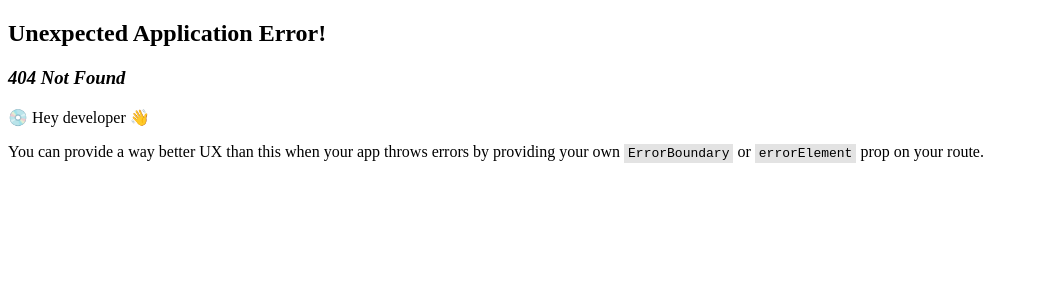
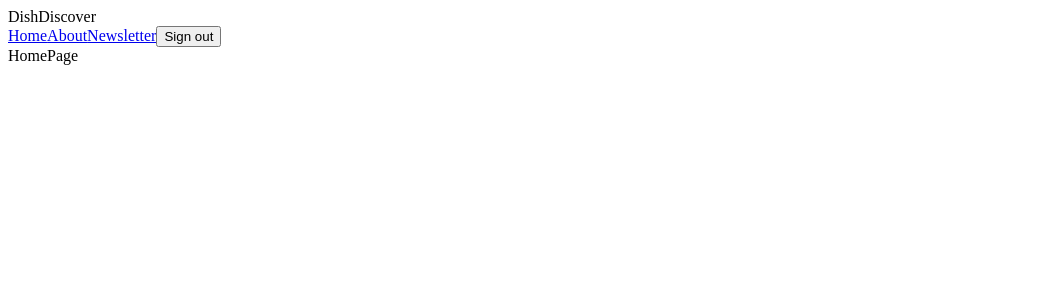
Before and after one commit to SuccessEnehikhuere/DishDiscover, a React (Vite) app: page /homepage in a window 1280 px wide. Before the commit this address had no page. Shown: the top 300 px of the page, without its empty margins (0-1039 px from the left). Built offline with nearby package versions, Linux system fonts and the light colour scheme.

Commit message:
feat:use NavLink from react-router-dom to set up the Navbar component

```diff
--- a/src/App.jsx
+++ b/src/App.jsx
@@ -1,45 +1,42 @@
 import { useState } from 'react'
 import { createBrowserRouter, RouterProvider } from 'react-router-dom'
-import { HomeLayout, Landing, About, Newsletter, Error, Dish } from './pages'
-
+import { HomeLayout, Landing, About, Newsletter, Error, Dish, HomePage } from './pages'
 
 const router = createBrowserRouter([
   {
     path: '/',
     element: <HomeLayout />,
+    children: [
+      {
+        path: 'homepage',
+        element: <HomePage/>,
       },
       {
-    path: '/Landing',
-    element: <Landing />,
-  },
-  {
-    path: '/About',
+        path: 'about',
         element: <About />,
       },
       {
-    path: '/Newsletter',
+        path: 'newsletter',
         element: <Newsletter />,
       },
       {
-    path: '/Error',
+        path: 'error',
         element: <Error />,
       },
       {
-    path: '/Dish',
+        path: 'dish',
         element: <Dish />,
+      },
+    ],
+  },
+  {
+    index: true,
+    element: <Landing />,
   },
 ])
 
-
-
-
-
-
-const App = ()=>{
-
-  return (
-    <RouterProvider router={router}/>
-  )
+const App = () => {
+  return <RouterProvider router={router} />
 }
 
 export default App
--- /dev/null
+++ b/src/components/Navbar.jsx
@@ -0,0 +1,31 @@
+import React from 'react'
+import { NavLink } from 'react-router-dom'
+
+
+const Navbar = () => {
+  return (
+    <nav>
+      <div className="nav-center">
+        <span className="logo">DishDiscover</span>
+        <div className="nav-links">
+          <NavLink to="/homepage" className="nav-link">
+            Home
+          </NavLink>
+          <NavLink to="/about" className="nav-link">
+            About
+          </NavLink>
+          <NavLink to="/newsletter" className="nav-link">
+            Newsletter
+          </NavLink>
+          <NavLink to="/" className="nav-link">
+            <button>
+              Sign out
+            </button>
+          </NavLink>
+        </div>
+      </div>
+    </nav>
+  )
+}
+
+export default Navbar
--- a/src/pages/HomeLayout.jsx
+++ b/src/pages/HomeLayout.jsx
@@ -1,8 +1,15 @@
 import React from 'react'
+import { Outlet } from 'react-router-dom'
+import Navbar from '../components/Navbar'
 
 const HomeLayout = () => {
   return (
-    <div>HomeLayout</div>
+    <>
+      <main>
+        <Navbar />
+        <Outlet />
+      </main>
+    </>
   )
 }
 
--- /dev/null
+++ b/src/pages/HomePage.jsx
@@ -0,0 +1,9 @@
+import React from 'react'
+
+const HomePage = () => {
+  return (
+    <div>HomePage</div>
+  )
+}
+
+export default HomePage
--- a/src/pages/index.js
+++ b/src/pages/index.js
@@ -1,6 +1,7 @@
-export {default as About } from './About';
+export {default as About } from './About'
 export { default as Dish } from './Dish'
 export { default as Error } from './Error'
 export { default as HomeLayout } from './HomeLayout'
 export { default as Landing } from './Landing'
 export { default as Newsletter } from './Newsletter'
+export { default as HomePage } from './HomePage'
```
Lines whose indentation alone changed are shown as unchanged.
